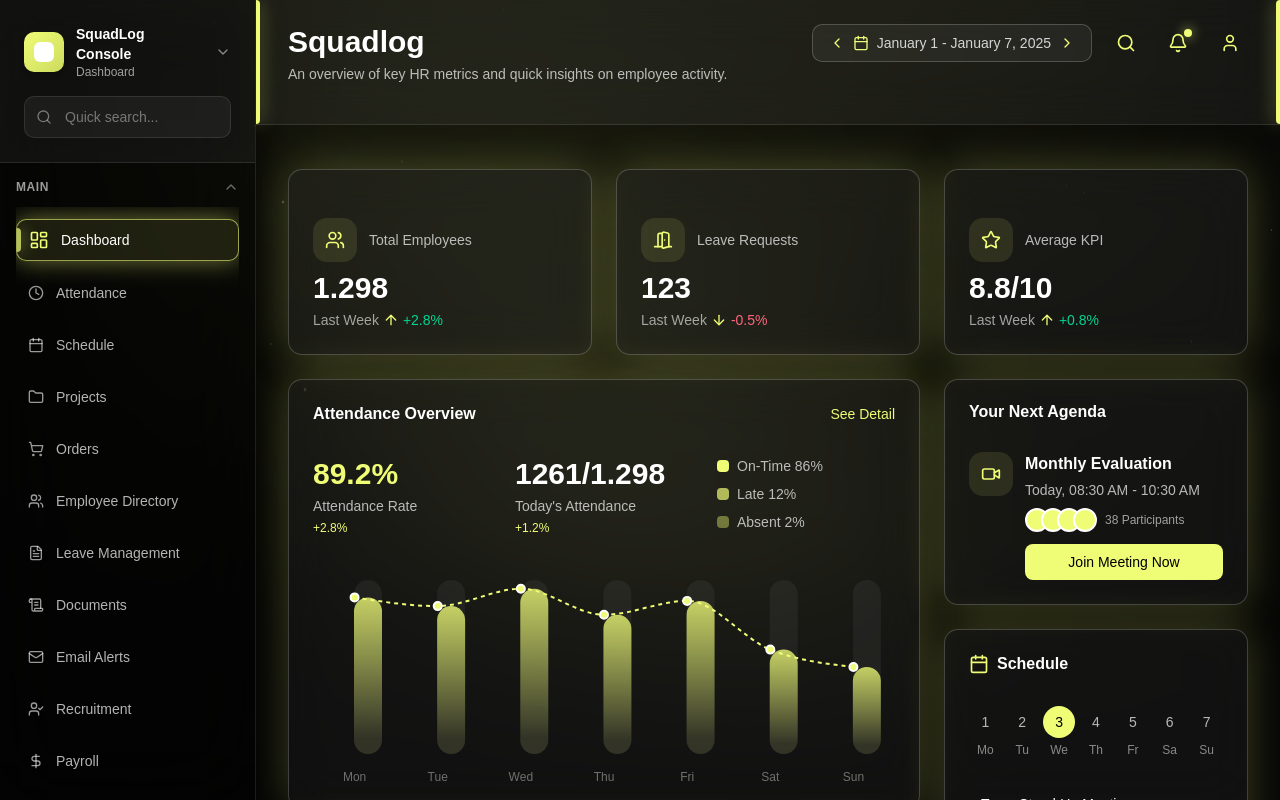
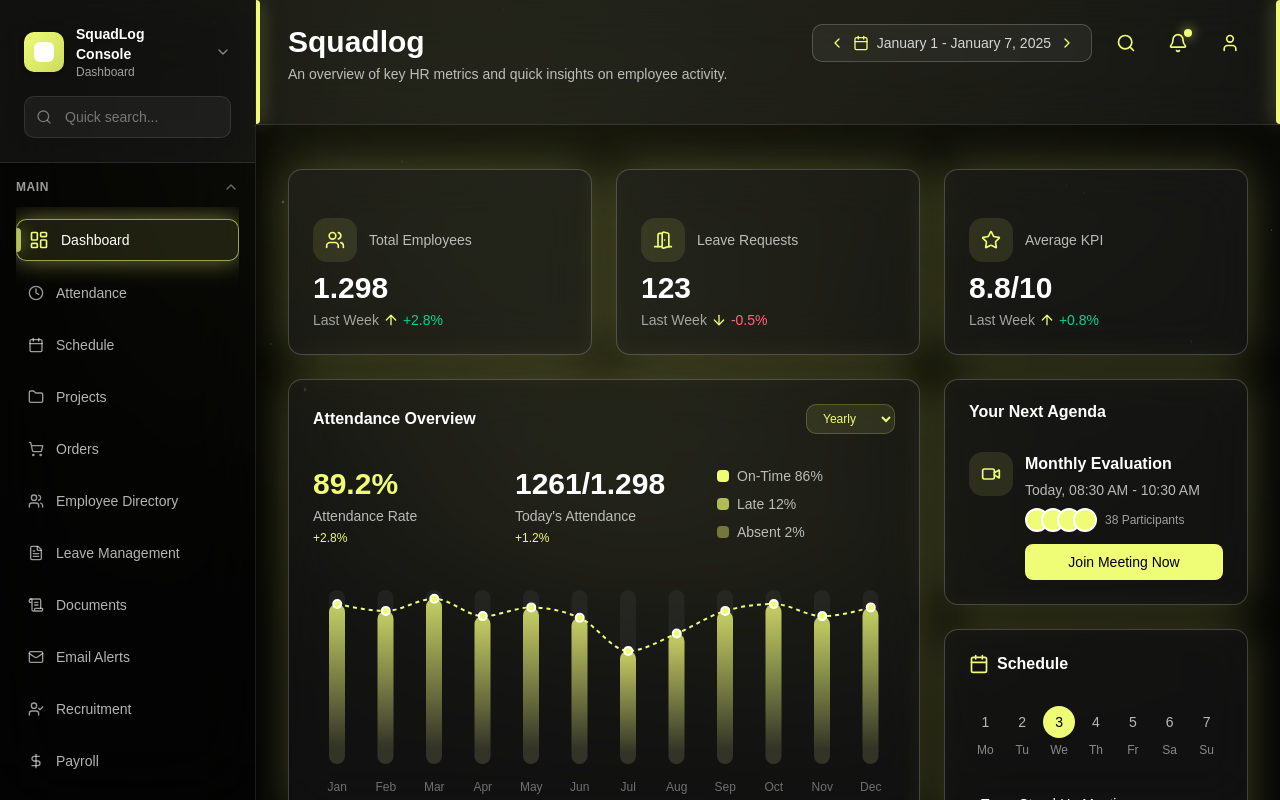
Before and after one commit to nexoviasoft/nexoviasoft-console, a Next.js app: page / in a window 1280 px wide. Built offline with nearby package versions, Linux system fonts and the light colour scheme; no server answers; a web font is replaced by a local one.

Commit message:
Feat: Add Monthly/Yearly filter to Attendance Chart

```diff
--- a/src/app/page.js
+++ b/src/app/page.js
@@ -1,6 +1,6 @@
 "use client";
 
-import React from "react";
+import React, { useState } from "react";
 import {
   Users,
   DoorOpen,
@@ -18,6 +18,7 @@ import { Button } from "@/components/ui/button";
 import AttendanceChart from "@/components/admin/dashboard/AttendanceChart";
 
 export default function Dashboard() {
+  const [period, setPeriod] = useState("Yearly");
   return (
     <div className="px-8 py-6 text-white">
       <div className="space-y-6">
@@ -108,9 +109,14 @@ export default function Dashboard() {
                   <CardTitle className="text-white">
                     Attendance Overview
                   </CardTitle>
-                  <button className="text-sm font-medium text-[#EFFC76] hover:text-[#e0ef5f]">
-                    See Detail
-                  </button>
+                  <select
+                    value={period}
+                    onChange={(e) => setPeriod(e.target.value)}
+                    className="px-3 py-1.5 bg-[#EFFC76]/10 border border-[#EFFC76]/20 rounded-lg text-xs font-medium text-[#EFFC76] focus:outline-none focus:ring-1 focus:ring-[#EFFC76]"
+                  >
+                    <option value="Yearly">Yearly</option>
+                    <option value="Monthly">Monthly</option>
+                  </select>
                 </div>
               </CardHeader>
               <CardContent>
@@ -154,7 +160,7 @@ export default function Dashboard() {
 
 
                   <div>
-                    <AttendanceChart />
+                    <AttendanceChart period={period} />
                   </div>
                 </div>
               </CardContent>
--- a/src/components/admin/dashboard/AttendanceChart.js
+++ b/src/components/admin/dashboard/AttendanceChart.js
@@ -13,14 +13,29 @@ import {
   CartesianGrid
 } from "recharts";
 
-const data = [
-  { day: "Mon", presence: 90 },
-  { day: "Tue", presence: 85 },
-  { day: "Wed", presence: 95 },
-  { day: "Thu", presence: 80 },
-  { day: "Fri", presence: 88 },
-  { day: "Sat", presence: 60 },
-  { day: "Sun", presence: 50 },
+const yearlyData = [
+  { day: "Jan", presence: 92 },
+  { day: "Feb", presence: 88 },
+  { day: "Mar", presence: 95 },
+  { day: "Apr", presence: 85 },
+  { day: "May", presence: 90 },
+  { day: "Jun", presence: 84 },
+  { day: "Jul", presence: 65 },
+  { day: "Aug", presence: 75 },
+  { day: "Sep", presence: 88 },
+  { day: "Oct", presence: 92 },
+  { day: "Nov", presence: 85 },
+  { day: "Dec", presence: 90 },
+];
+
+const monthlyData = [
+  { day: "01", presence: 85 },
+  { day: "05", presence: 88 },
+  { day: "10", presence: 92 },
+  { day: "15", presence: 75 },
+  { day: "20", presence: 89 },
+  { day: "25", presence: 95 },
+  { day: "30", presence: 90 },
 ];
 
 const CustomTooltip = ({ active, payload, label }) => {
@@ -42,7 +57,9 @@ const CustomDot = (props) => {
   );
 };
 
-export default function AttendanceChart() {
+export default function AttendanceChart({ period = "Yearly" }) {
+  const data = period === "Monthly" ? monthlyData : yearlyData;
+
   return (
     <div className="h-56 w-full mt-4">
       <ResponsiveContainer width="100%" height="100%">
@@ -66,33 +83,19 @@ export default function AttendanceChart() {
             dy={10}
           />
 
-          {/* Using a floating tooltip styled like the image (green bubble) */}
           <Tooltip
             content={<CustomTooltip />}
             cursor={{ fill: 'transparent' }}
             offset={-20}
           />
 
-          {/* Background Track Bars (Max height reference, e.g., 100%) */}
           <Bar
             dataKey="presence"
-            data={data.map(d => ({ ...d, full: 100 }))} // Trick: render full height bars behind?
-            // Actually Bar 'background' prop is easier.
-            // Let's use the main Bar with 'background' prop.
-            fill="transparent"
-            barSize={24}
-            isAnimationActive={false}
-            fillOpacity={0}
-            legendType="none"
-            tooltipType="none"
-          />
-
-          <Bar
-            dataKey="presence"
+            // Background track
+            background={{ fill: 'rgba(255,255,255,0.05)', radius: [50, 50, 50, 50] }}
             fill="url(#barGradient)"
-            radius={[50, 50, 50, 50]} // Fully rounded
-            background={{ fill: 'rgba(255,255,255,0.05)', radius: [50, 50, 50, 50] }}
-            barSize={28}
+            radius={[50, 50, 50, 50]}
+            barSize={period === "Monthly" ? 32 : 16} // Adjust bar size for monthly view spacing
           />
 
           <Line
@@ -100,7 +103,7 @@ export default function AttendanceChart() {
             dataKey="presence"
             stroke="#EFFC76"
             strokeWidth={2}
-            strokeDasharray="4 4" // Dashed line
+            strokeDasharray="4 4"
             dot={<CustomDot />}
             activeDot={{ r: 6, stroke: 'white', strokeWidth: 2, fill: '#EFFC76' }}
             isAnimationActive={true}
```
